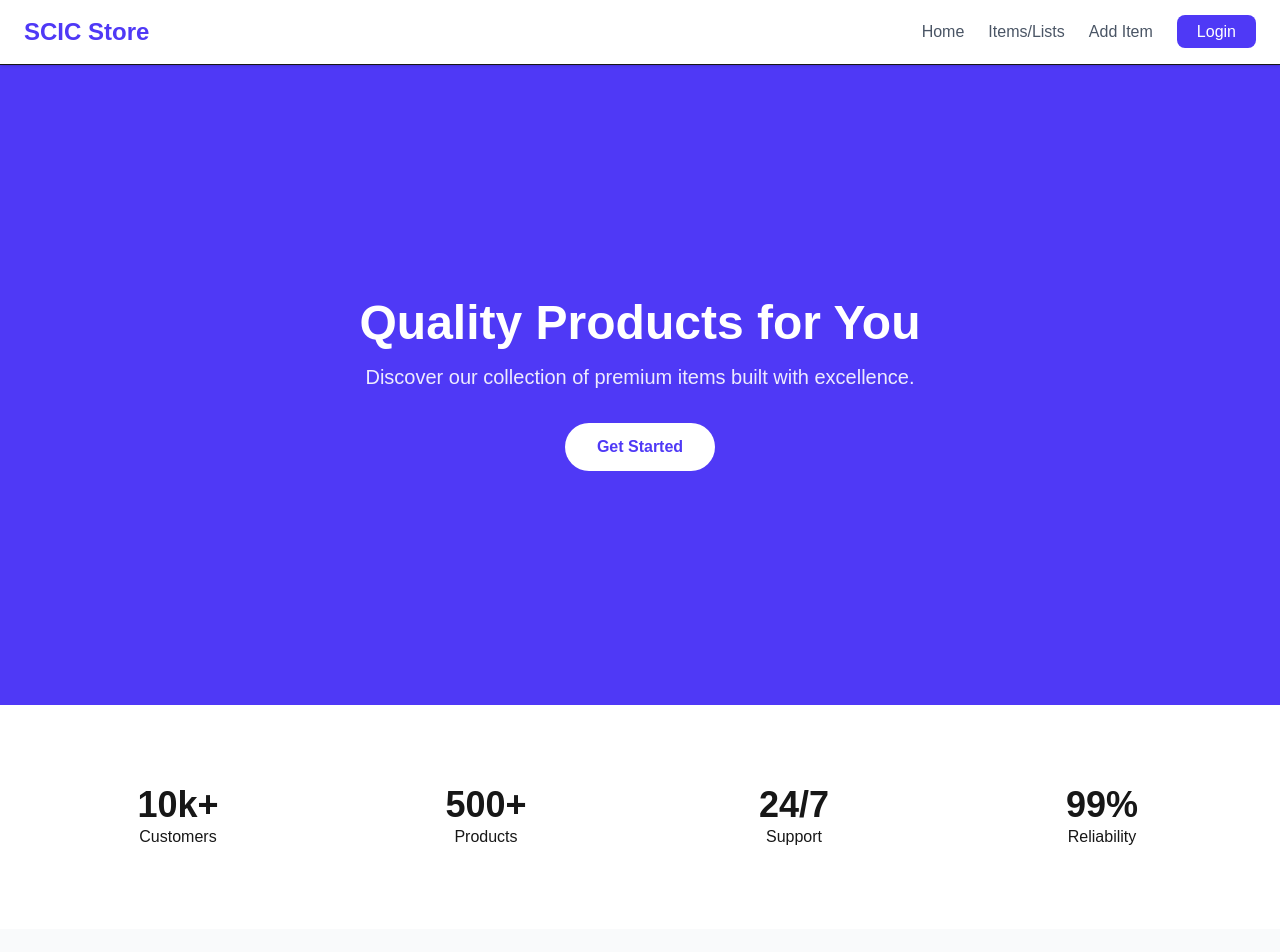
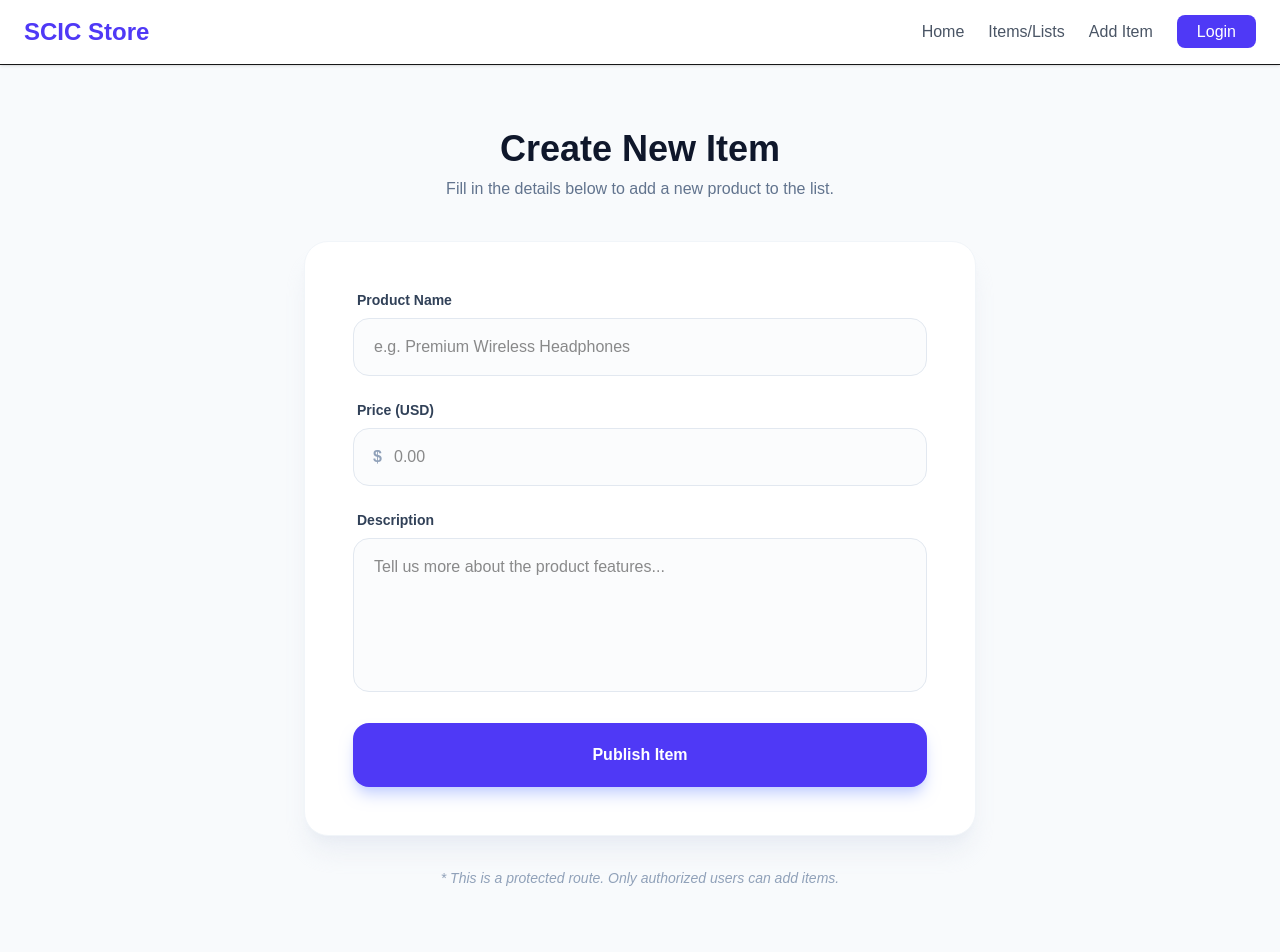
Before and after one commit to ibrahimvau5518/my-react-app, a Next.js app: page /add-item in a window 1280 px wide. Shown: the top 952 px of the page. Built offline with nearby package versions, Linux system fonts and the light colour scheme.

Commit message:
added Hero Section with some unique design

```diff
--- a/app/add-item/page.tsx
+++ b/app/add-item/page.tsx
@@ -1,89 +1,109 @@
-// frontend/app/page.tsx
-export default function LandingPage() {
+'use client';
+import { useRouter } from 'next/navigation';
+
+export default function AddItem() {
+  const router = useRouter();
+
+  const handleSubmit = async (e: any) => {
+    e.preventDefault();
+    const data = {
+      name: e.target.name.value,
+      price: e.target.price.value,
+      description: e.target.description.value,
+      image: `https://picsum.photos/seed/${Math.random()}/600/400`,
+    };
+
+    const res = await fetch('http://localhost:5000/api/items', {
+      method: 'POST',
+      headers: { 'Content-Type': 'application/json' },
+      body: JSON.stringify(data),
+    });
+
+    if (res.ok) {
+      // রিকোয়ারমেন্ট অনুযায়ী Toast/Alert
+      alert('Success! Your new product is live. 🚀');
+      router.push('/items');
+    }
+  };
+
   return (
-    <main>
-      {/* 1. Hero Section */}
-      <section className="bg-indigo-600 text-white h-[80vh] flex flex-col justify-center items-center text-center px-4">
-        <h1 className="text-5xl font-extrabold mb-4">
-          Quality Products for You
-        </h1>
-        <p className="text-xl opacity-90 mb-8">
-          Discover our collection of premium items built with excellence.
-        </p>
-        <button className="bg-white text-indigo-600 px-8 py-3 rounded-full font-bold">
-          Get Started
-        </button>
-      </section>
-
-      {/* 2. Stats Section */}
-      <section className="py-20 grid grid-cols-2 md:grid-cols-4 gap-8 px-10 text-center bg-white">
-        <div>
-          <h3 className="text-4xl font-bold">10k+</h3>
-          <p>Customers</p>
-        </div>
-        <div>
-          <h3 className="text-4xl font-bold">500+</h3>
-          <p>Products</p>
-        </div>
-        <div>
-          <h3 className="text-4xl font-bold">24/7</h3>
-          <p>Support</p>
-        </div>
-        <div>
-          <h3 className="text-4xl font-bold">99%</h3>
-          <p>Reliability</p>
-        </div>
-      </section>
-
-      {/* 3. Features Section */}
-      <section className="py-20 bg-gray-50 px-10 text-center">
-        <h2 className="text-3xl font-bold mb-10">Why Choose Us?</h2>
-        <div className="grid md:grid-cols-3 gap-8">
-          {['Fast Delivery', 'Secure Payment', 'Top Quality'].map(f => (
-            <div
-              key={f}
-              className="p-8 bg-white rounded-xl shadow-sm border italic"
-            >
-              {f}
-            </div>
-          ))}
-        </div>
-      </section>
-
-      {/* 4. About Section */}
-      <section className="py-20 px-10 flex flex-col md:flex-row items-center gap-10">
-        <div className="flex-1 bg-gray-300 h-64 w-full rounded-2xl"></div>
-        <div className="flex-1">
-          <h2 className="text-3xl font-bold mb-4">Our Mission</h2>
-          <p className="text-gray-600">
-            We aim to provide the best services for our clients worldwide with
-            modern technology.
+    <div className="min-h-screen bg-slate-50 py-16 px-4">
+      <div className="max-w-2xl mx-auto">
+        {/* Header Part */}
+        <div className="text-center mb-10">
+          <h1 className="text-4xl font-extrabold text-slate-900 mb-2">
+            Create New Item
+          </h1>
+          <p className="text-slate-500 font-medium">
+            Fill in the details below to add a new product to the list.
           </p>
         </div>
-      </section>
 
-      {/* 5. Services Section */}
-      <section className="py-20 bg-indigo-50 px-10 text-center">
-        <h2 className="text-3xl font-bold mb-6">Our Services</h2>
-        <p>From UI/UX design to full-stack development, we cover it all.</p>
-      </section>
+        {/* Form Card */}
+        <div className="bg-white rounded-3xl shadow-xl shadow-slate-200/60 p-8 md:p-12 border border-slate-100">
+          <form onSubmit={handleSubmit} className="space-y-6">
+            {/* Item Name */}
+            <div>
+              <label className="block text-sm font-semibold text-slate-700 mb-2 ml-1">
+                Product Name
+              </label>
+              <input
+                name="name"
+                type="text"
+                placeholder="e.g. Premium Wireless Headphones"
+                className="w-full px-5 py-4 rounded-2xl border border-slate-200 outline-none focus:ring-4 focus:ring-indigo-500/10 focus:border-indigo-500 transition-all duration-200 bg-slate-50/50"
+                required
+              />
+            </div>
 
-      {/* 6. Testimonials Section */}
-      <section className="py-20 px-10 text-center">
-        <h2 className="text-3xl font-bold mb-10">What Clients Say</h2>
-        <div className="max-w-2xl mx-auto border p-8 rounded-lg shadow-lg bg-white">
-          "This platform changed the way I manage my products. Fast and
-          reliable!"
+            {/* Price */}
+            <div>
+              <label className="block text-sm font-semibold text-slate-700 mb-2 ml-1">
+                Price (USD)
+              </label>
+              <div className="relative">
+                <span className="absolute left-5 top-1/2 -translate-y-1/2 text-slate-400 font-bold">
+                  $
+                </span>
+                <input
+                  name="price"
+                  type="number"
+                  placeholder="0.00"
+                  className="w-full pl-10 pr-5 py-4 rounded-2xl border border-slate-200 outline-none focus:ring-4 focus:ring-indigo-500/10 focus:border-indigo-500 transition-all duration-200 bg-slate-50/50"
+                  required
+                />
+              </div>
+            </div>
+
+            {/* Description */}
+            <div>
+              <label className="block text-sm font-semibold text-slate-700 mb-2 ml-1">
+                Description
+              </label>
+              <textarea
+                name="description"
+                rows={5}
+                placeholder="Tell us more about the product features..."
+                className="w-full px-5 py-4 rounded-2xl border border-slate-200 outline-none focus:ring-4 focus:ring-indigo-500/10 focus:border-indigo-500 transition-all duration-200 bg-slate-50/50 resize-none"
+                required
+              ></textarea>
+            </div>
+
+            {/* Submit Button */}
+            <button
+              type="submit"
+              className="w-full bg-indigo-600 hover:bg-indigo-700 text-white font-bold py-5 rounded-2xl shadow-lg shadow-indigo-200 transition-all duration-300 transform hover:-translate-y-1 active:scale-[0.98]"
+            >
+              Publish Item
+            </button>
+          </form>
         </div>
-      </section>
 
-      {/* 7. Final Call to Action Section */}
-      <section className="py-20 bg-slate-900 text-white text-center">
-        <h2 className="text-3xl font-bold mb-6">Ready to join?</h2>
-        <button className="bg-indigo-600 px-10 py-4 rounded-lg font-bold">
-          Join Now
-        </button>
-      </section>
-    </main>
+        {/* Note Area */}
+        <p className="text-center mt-8 text-slate-400 text-sm italic">
+          * This is a protected route. Only authorized users can add items.
+        </p>
+      </div>
+    </div>
   );
 }
--- a/app/page.tsx
+++ b/app/page.tsx
@@ -1,23 +1,32 @@
 export default function LandingPage() {
-  const sections = [
-    'Hero',
-    'Features',
-    'About Us',
-    'Services',
-    'Pricing',
-    'Testimonials',
-    'Contact',
-  ];
   return (
-    <main>
-      {sections.map((sec, i) => (
-        <section
-          key={i}
-          className="h-screen flex items-center justify-center border-b text-4xl font-bold"
-        >
-          {sec} Section
-        </section>
-      ))}
+    <main className="bg-white">
+      {/* 1. Hero Section */}
+      <section className="relative h-[90vh] flex items-center justify-center bg-gradient-to-br from-indigo-50 to-white px-6">
+        <div className="text-center max-w-4xl">
+          <span className="bg-indigo-100 text-indigo-600 px-4 py-1.5 rounded-full text-sm font-bold tracking-wide uppercase mb-6 inline-block">
+            Next.js 15 Project
+          </span>
+          <h1 className="text-6xl md:text-7xl font-black text-slate-900 leading-tight mb-6">
+            Everything you need for{' '}
+            <span className="text-indigo-600">Modern Dev.</span>
+          </h1>
+          <p className="text-xl text-slate-600 mb-10 max-w-2xl mx-auto leading-relaxed">
+            A high-performance application built with the latest technologies to
+            help you manage your tasks with ease and style.
+          </p>
+          <div className="flex gap-4 justify-center">
+            <button className="bg-indigo-600 text-white px-10 py-4 rounded-2xl font-bold shadow-xl shadow-indigo-200 hover:bg-indigo-700 transition-all">
+              Explore Items
+            </button>
+            <button className="bg-white text-slate-900 border border-slate-200 px-10 py-4 rounded-2xl font-bold hover:bg-slate-50 transition-all">
+              Learn More
+            </button>
+          </div>
+        </div>
+      </section>
+
+
     </main>
   );
 }
```
